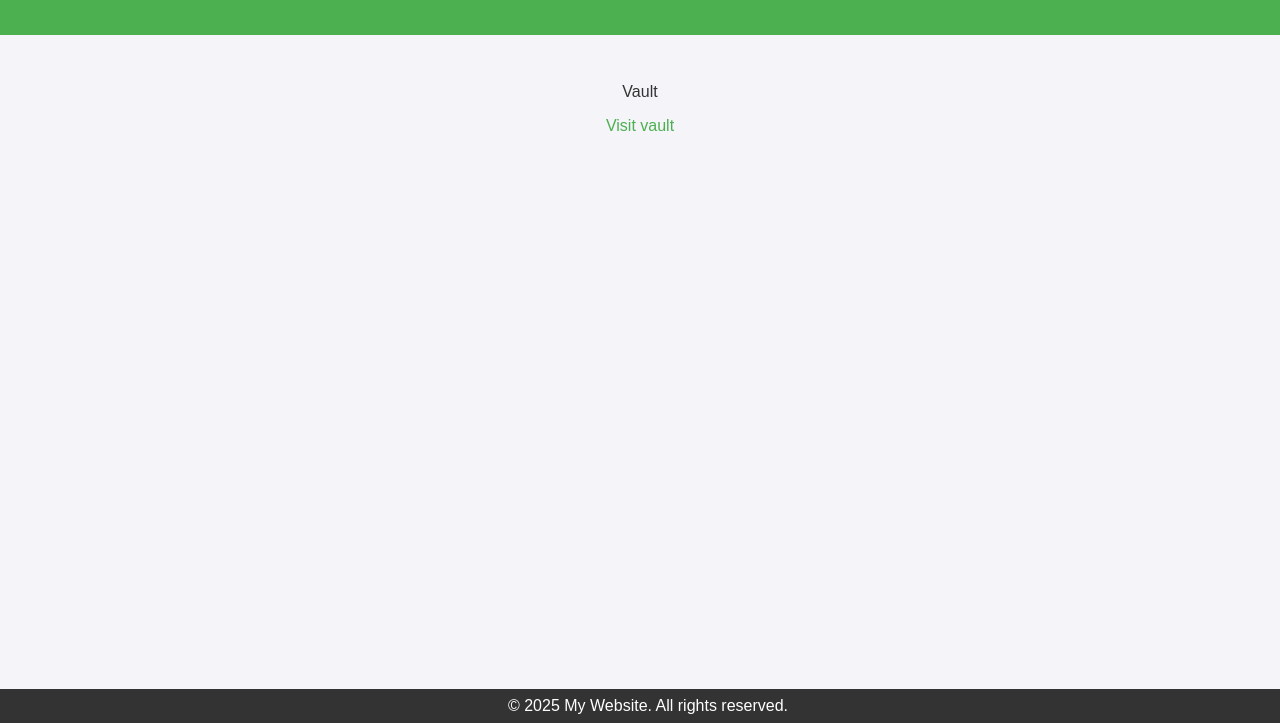
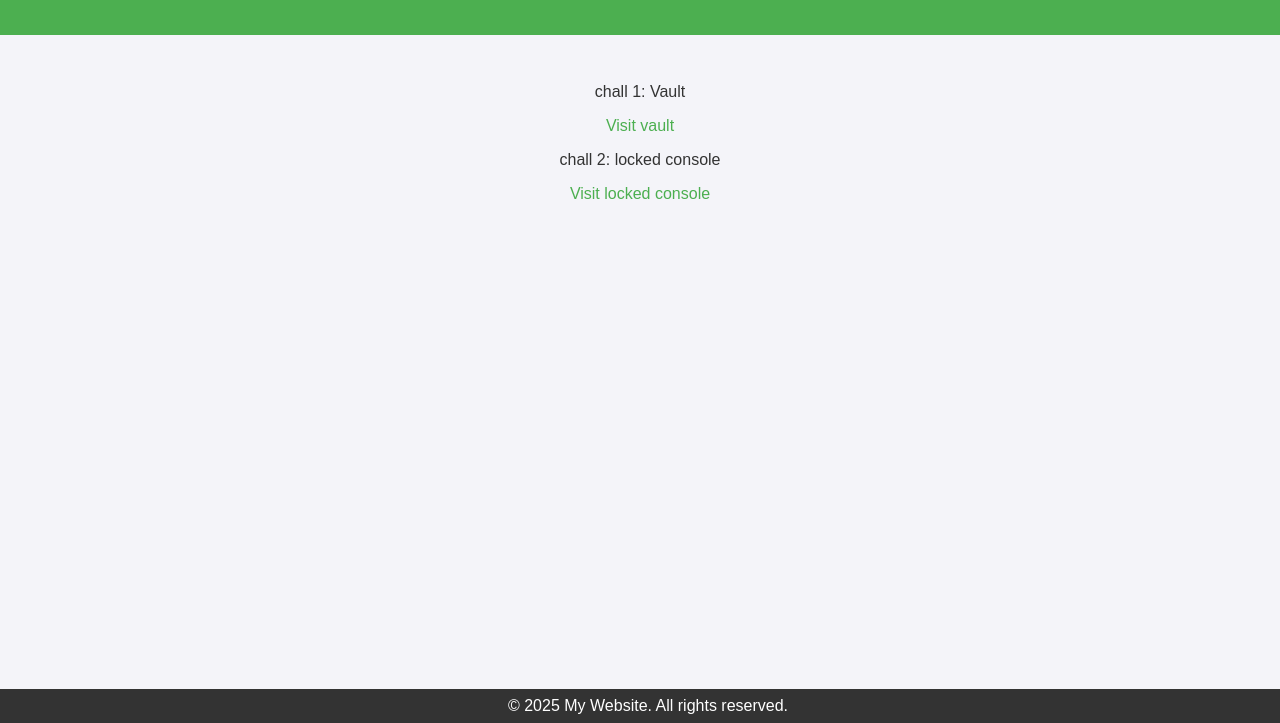
Before and after one commit to sumeet-darekar/chrome_debugger_CTF_challenges, a plain HTML site: page index.html in a window 1280 px wide. Shown: the part 77-800 px from the top of the page. Drawn offline with Linux system fonts and the light colour scheme.

Commit message:
Update index.html

```diff
--- a/index.html
+++ b/index.html
@@ -43,8 +43,10 @@
         <h1>browser debugger CTF</h1>
     </header>
     <main>
-        <p>Vault</p>
+        <p>chall 1: Vault</p>
         <a href="https://sumeet-darekar.github.io/debugger-ctf-chall/vault.html" target="_blank">Visit vault</a>
+        <p>chall 2: locked console</p>
+        <a href="https://sumeet-darekar.github.io/debugger-ctf-chall/locked-console.html" target="_blank">Visit locked console</a>
     </main>
     <footer>
         &copy; 2025 My Website. All rights reserved.
```
